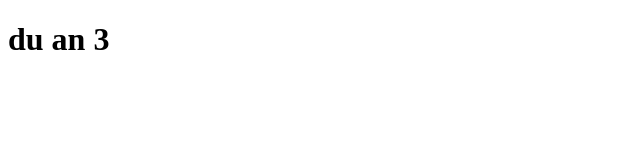
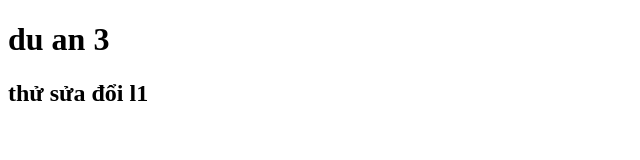
Before and after one commit to haisoi2410-ui/duan3, a plain HTML site: page index.html in a window 1280 px wide. Shown: the whole page, without its empty margins (0-640 px from the left). Drawn offline with Linux system fonts and the light colour scheme.

Commit message:
2nd commit

```diff
--- a/index.html
+++ b/index.html
@@ -9,6 +9,7 @@
 
 <body>
     <h1>du an 3</h1>
+    <h2>thử sửa đổi l1</h2>
 </body>
 
 </html>
```
